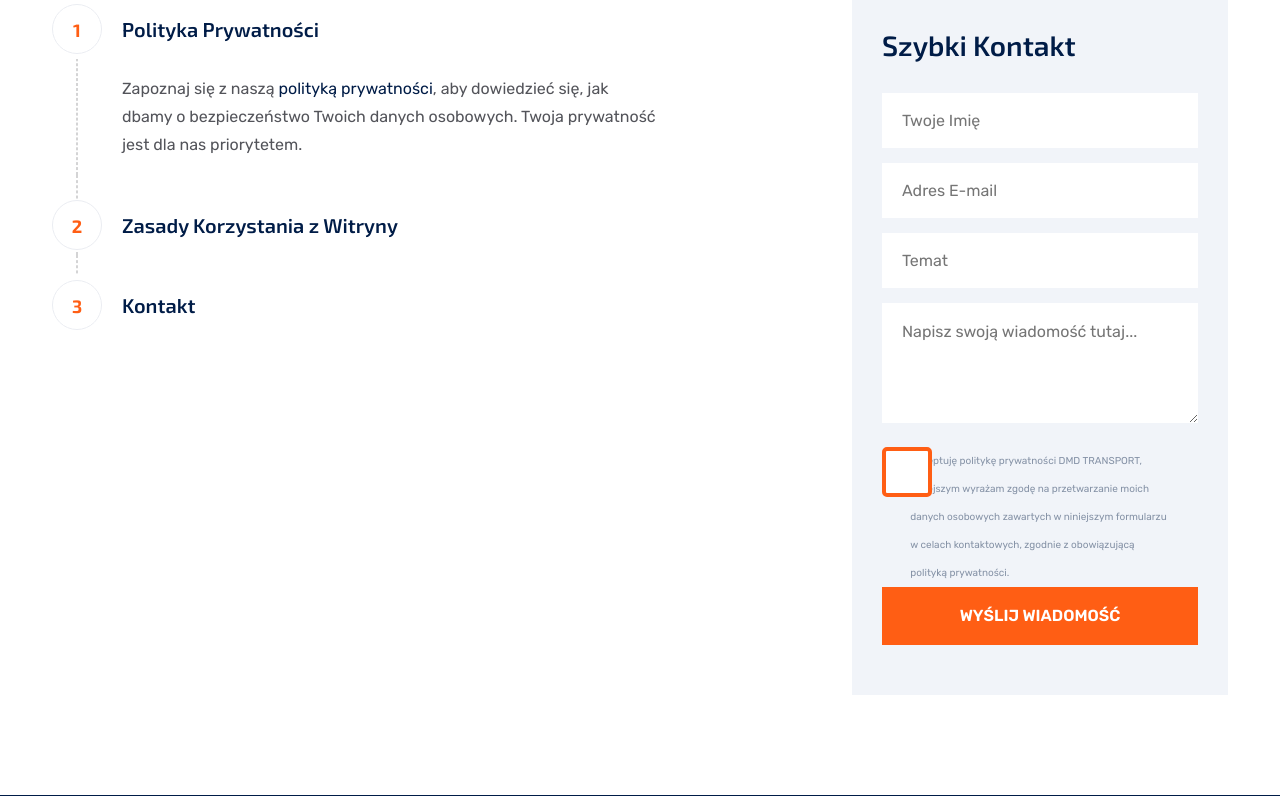
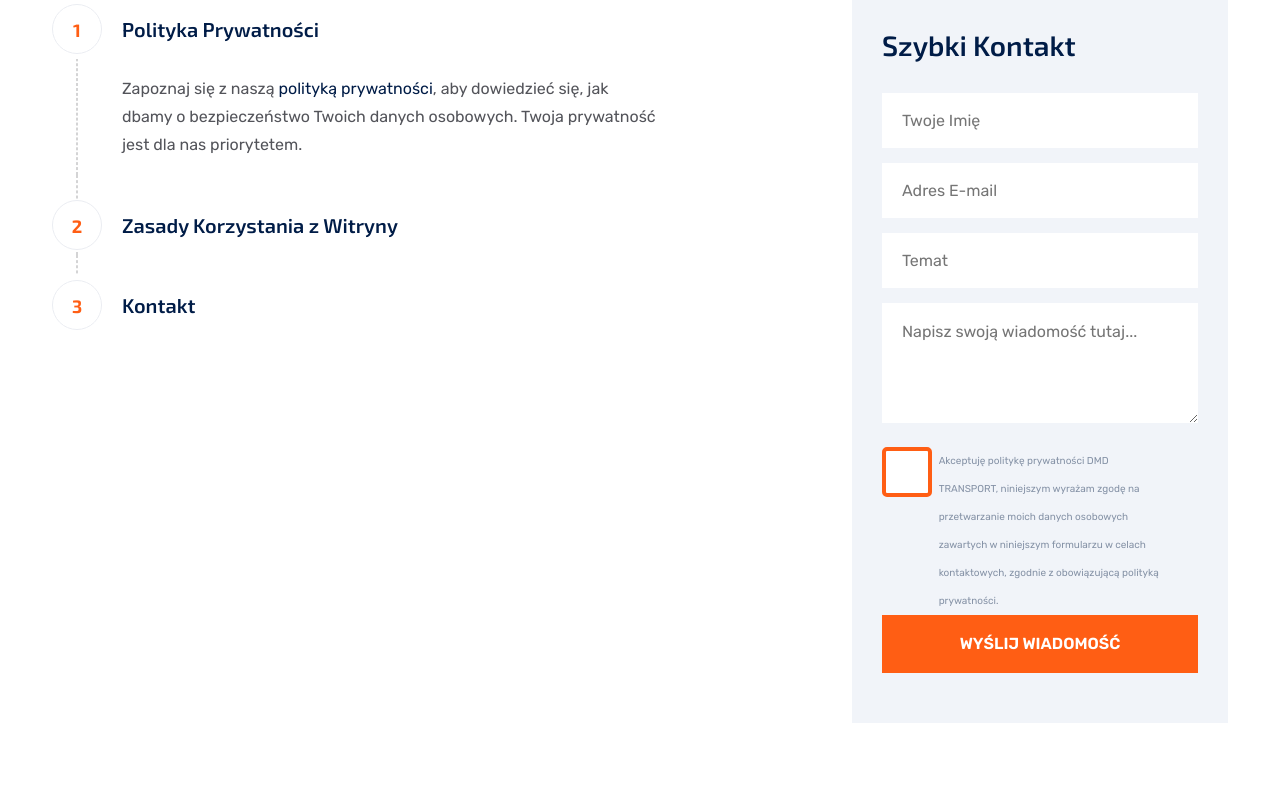
Before and after one commit to informatykdmd/dmdtransport, a Python web app: template templates/pomoc.html in a window 1280 px wide. Shown: the part 433-1229 px from the top of the page. Run offline with Jinja, Linux system fonts and the light colour scheme; the template is opened without the code that fills it, so the values that code supplies are empty; some libraries are stand-ins or nearby versions.

Commit message:
Working now

```diff
--- a/templates/pomoc.html
+++ b/templates/pomoc.html
@@ -82,11 +82,11 @@
                               <textarea id="msg" name="message" placeholder="Napisz swoją wiadomość tutaj..."></textarea>
                            </p>
                            <div class="row">
-                              <div class="col-lg-1">
+                              <div class="col-lg-2">
                                   <input class="polityka-switch" type="checkbox" id="polityka_przywatnosci" name="condition">
                                   <label class="polityka-switch-label" for="polityka_przywatnosci"></label>
                               </div>
-                              <div class="col-lg-10">
+                              <div class="col-lg-9">
                                   <label for="polityka_przywatnosci" style="font-size: 10px;">
                                       Akceptuję politykę prywatności DMD TRANSPORT, niniejszym wyrażam zgodę na
                                       przetwarzanie moich danych osobowych zawartych w niniejszym formularzu w celach
```
